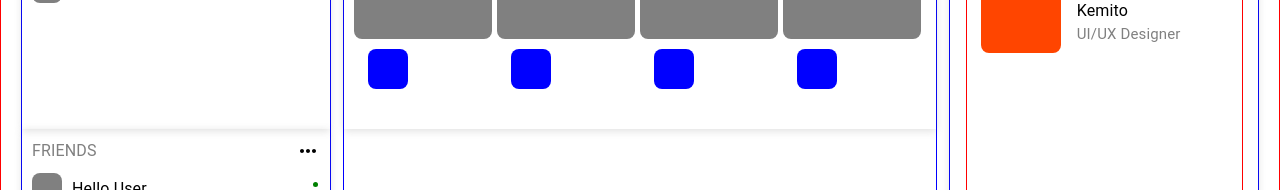
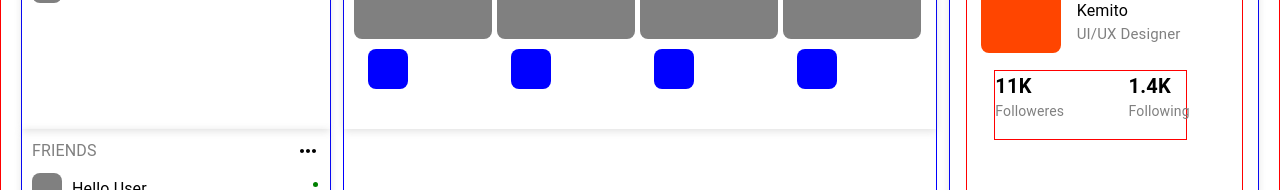
Before and after one commit to Iqbal0786/social-media-app, a React (Create React App) app: page / in a window 1280 px wide. Shown: the part 313-503 px from the top of the page. Built offline with nearby package versions, Linux system fonts and the light colour scheme.

Commit message:
Update Profile.jsx

```diff
--- a/src/components/Profile.jsx
+++ b/src/components/Profile.jsx
@@ -29,6 +29,19 @@ export default function Profile() {
                     <Typography>Kemito </Typography>
                     <Typography sx={{fontSize:"15px" , color:"gray"}}>UI/UX Designer</Typography>
                 </Box>
+
+                <Box sx={{width:"70%" , height:"70px" , border:"1px solid red", position:"absolute" , top:"150%" ,left:"10%" , display:"flex",justifyContent:"space-between"}}>
+                 <Box sx={{width:"30%"}}>
+                 <Typography sx={{fontSize:"20px", fontWeight:"bold"}}> 11K</Typography>
+                 <Typography sx={{fontSize:"14px", color:"gray"}}>Followeres</Typography>
+                 </Box>
+
+                 <Box sx={{width:"30%"}}>
+                 <Typography sx={{fontSize:"20px", fontWeight:"bold"}}> 1.4K</Typography>
+                 <Typography sx={{fontSize:"14px", color:"gray"}}>Following</Typography>
+
+                 </Box>
+                </Box>
             </Box>
         </Box>
       </Box>
```
